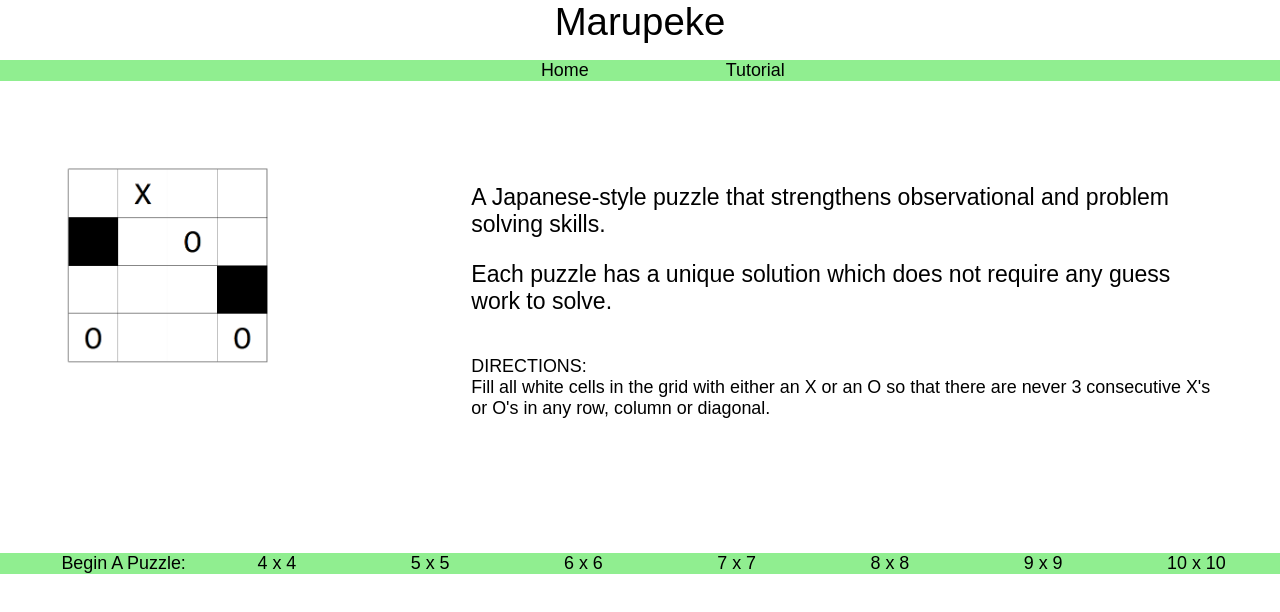
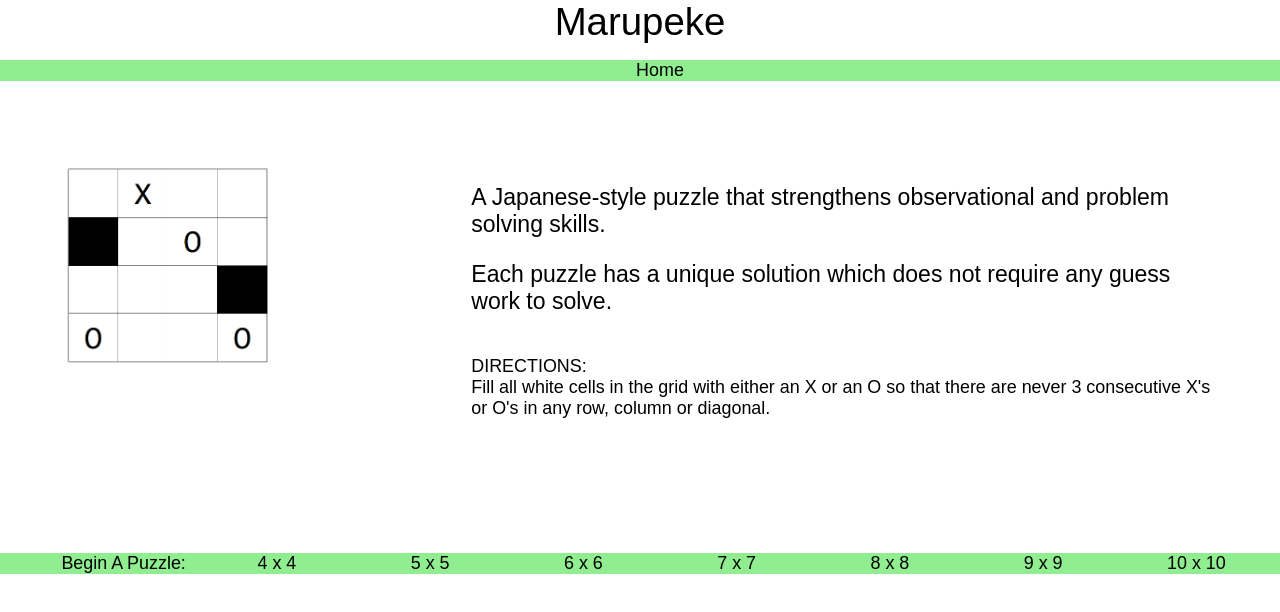
Before and after one commit to acasagranda/acasagranda.github.io, a plain HTML site: page index.html in a window 1280 px wide. Drawn offline with Linux system fonts and the light colour scheme.

Commit message:
Update index.html

```diff
--- a/index.html
+++ b/index.html
@@ -15,9 +15,7 @@
                 <li class="nav-item">
                     <div class="nav-link" id="home" >Home</div>
                 </li>
-                <li class="nav-item">
-                    <div class="nav-link" id="tutorial">Tutorial</a>
-                </li>
+
             </ul>
         </nav>
         <div id="intro-div">
```
